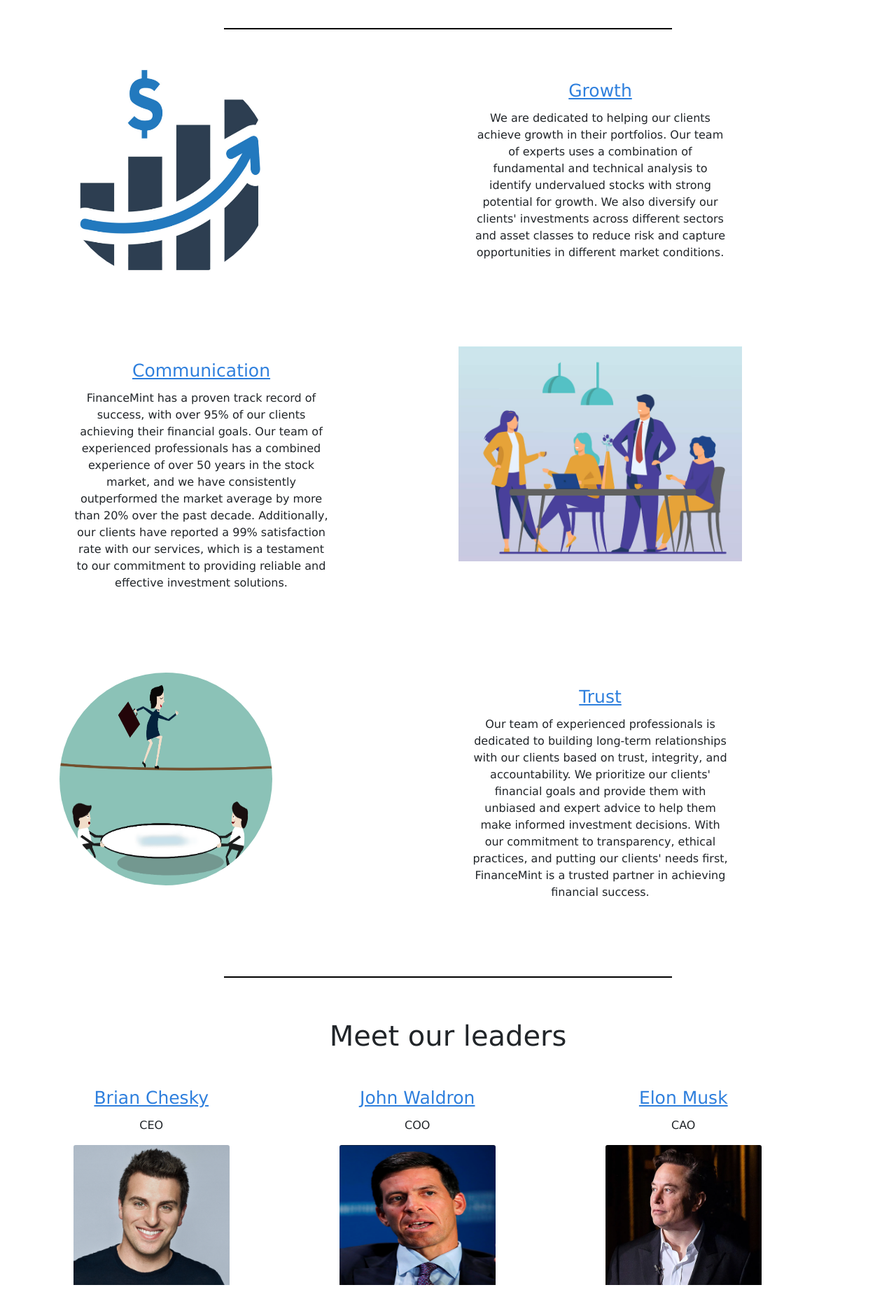
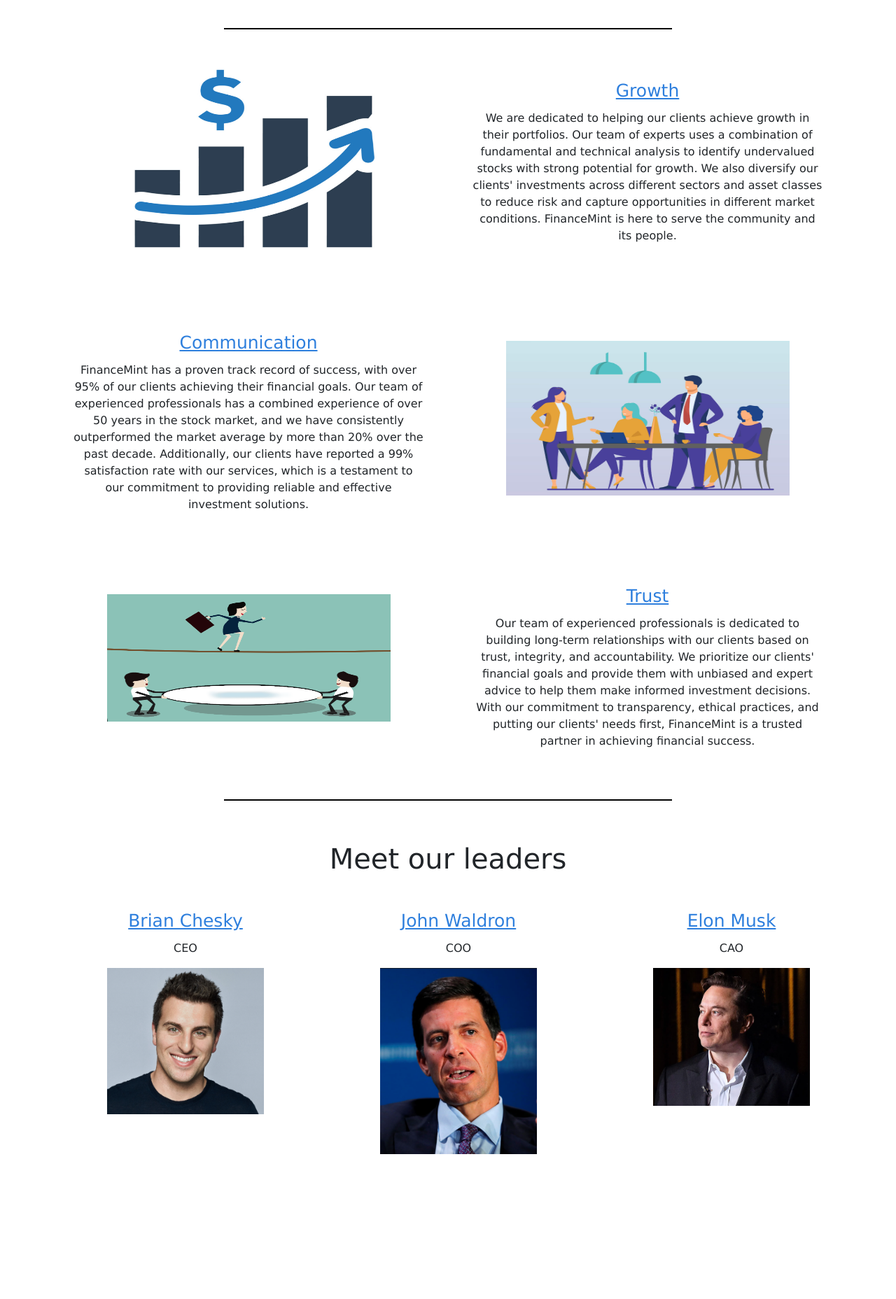
Before and after one commit to 123ginger/FinanceMint, a Flask app: page /home in a window 1280 px wide; the page is wider, and only the part inside the window is pictured. Shown: the part 78-1934 px from the top of that part at 70% size. After the commit the page ends 1727 px from the top of that part, so only its background shows below. Run offline with Flask 3, Linux system fonts and the light colour scheme; a user stored in the database is signed in.

Commit message:
Final upload. Website complete

```diff
--- a/app.py
+++ b/app.py
@@ -1,3 +1,11 @@
+"""
+A fully functioning website that is aimed to address the economic difficulties
+that come with living in the bay area.
+
+Created by: Bradford Tudor
+Date: May 2023
+"""
+
 from flask import *
 from database import init_db, db_session
 from models import *
@@ -8,10 +16,15 @@
 app.secret_key = "vra8eppuJ9vOYP/ybw=="
 
 
-# homepage
+# homepage functionality
 @app.route("/home")
 def home():
-    return render_template("homepage.html")
+    # If someone is logged in then they can go to the page when submitting the website url
+    # if they are not then they will be directed to the login page
+    if "username" in session:
+        return render_template("homepage.html")
+    else:
+        return redirect(url_for("login"))
 
 
 # login functionality
@@ -20,11 +33,12 @@
 def login():
     if request.method=="GET":
         return render_template("login.html")
+    # gets the inputted values from the form and establishes the current user
     elif request.method == "POST":
         username = request.form["username"]
         password = request.form["password"]
         session["username"] = username
-        # check if there is a person like this
+        # check if there is already a user with same credentials
         user = db_session.query(User).where((User.username == username) & (User.password == password)).first()
         if user == None:
             return render_template("login.html")
@@ -32,20 +46,20 @@
             return redirect(url_for("home"))
 
 
-# signup
+# signup functionality
 @app.route("/signup", methods=["GET", "POST"])
 def signup():
-    # ask for new username and password, check if unique, then add to database and redirect to new page
     if request.method=="GET":
         return render_template("signup.html")
     elif request.method == "POST":
-        # ask for content
+        # retrieving input from signup form
         username = request.form["username"]
         password = request.form["password"]
         password_check = request.form["password-check"]
-        # check that there are no passwords like that and it matches the check
+        # check that information is unique and that there is no user with that same username
         user = db_session.query(User).where((User.username == username)).first()
         if (user is None) and (password == password_check):
+            # create new user object, add to database, and set a new current user
             temp = User(username, password)
             db_session.add(temp)
             db_session.commit()
@@ -55,21 +69,24 @@
             return redirect(url_for("signup"))
 
 
-# Forum page
+# Forum functionality
 @app.route("/forum", methods=["GET", "POST"])
 def forum():
+    # user cannot get to these pages unless they are signed in
     if "username" in session:
         if request.method=="GET":
             return render_template("forum.html")
         elif request.method == "POST":
+            # retrieves input from form on forum page
             content = request.form["post-text-area"]
             date = datetime.now().date()
             type = request.form["post-type-select"]
             sort_by = request.form["post-sort-by"]
+            # creates a new post and adds to database
             temp = Post(content, date, type, session["username"])
             db_session.add(temp)
             db_session.commit()
-            # print the posts being made while on page
+            # prints the posts on the page by the special case sorting mechanisms (all, user-contributions, today-posted)
             if sort_by == "all":
                 records = db_session.query(Post).all()
                 return render_template('forum.html', records=records)
@@ -80,19 +97,18 @@
                 records = db_session.query(Post).where(Post.date == datetime.now().date())
                 return render_template('forum.html', records=records)
             else:
-                # sort the posts based on what user said
-                records = db_session.query(Post).where((sort_by == Post.type)).all()
+                # if not one of these specific cases then sort normally by comparing the type to our databases type
+                records = db_session.query(Post).where((Post.type == sort_by)).all()
                 return render_template('forum.html', records = records)
     else:
         return redirect(url_for("login"))
 
 
-# How to log out
+# logout functionality
 @app.route("/logout")
 def logout():
     if "username" in session:
         session.pop("username")
-    #flash("You've been logged out", "info")
     return redirect(url_for("login"))
 
 
--- a/static/styles/homepage.css
+++ b/static/styles/homepage.css
@@ -10,30 +10,46 @@
 }
 
 .card {
-    width: 75%;
+    width: 100%;
     border: 0;
 }
 
-.final_section, .card {
+.owner-img {
+    height: 70%;
+    width: 70%;
+}
+
+.container, .card-deck {
+    display: flex;
+    justify-content: space-between;
+}
+
+.final-section, .card {
     text-align: center;
     font-style: normal;
 }
 
-.final_section {
+.final-section {
     font-size: 40px;
 }
 
-.image1, .image3{
-    border-radius: 50%;
-    float: left;
-    height: 38vh;
-    width: 38vh;
+.content-image-1, .content-image-2, .content-image-3{
+    display: block;
+    width: 75%;
+    height: 75%;
+    margin: 0 auto;
 }
 
-.card-img-top {
-    height: 25vh;
+.content-image-3, .content-image-2 {
+    padding-top: 4vh;
 }
 
 .card-title {
     font-size: 25px;
 }
+
+@media screen and (max-width: 575px) {
+    .content-image-1, .content-image-2, .content-image-3 {
+        display: none;
+    }
+  }
--- a/static/styles/signup.css
+++ b/static/styles/signup.css
@@ -11,7 +11,7 @@
 
 body {
     background-color: #f0f7fb;
-  }
+}
 
 h1 {
     color: #2c3e50;
@@ -29,7 +29,6 @@
     font-weight: bold;
 }
     input[type="text"],
-    input[type="email"],
     input[type="password"] {
     width: 100%;
     padding: 10px;
@@ -39,7 +38,6 @@
     box-shadow: 0 0 5px rgba(0, 0, 0, 0.1);
 }
     input[type="text"]:focus,
-    input[type="email"]:focus,
     input[type="password"]:focus {
     outline: none;
     box-shadow: 0 0 5px #3498db;
--- a/templates/homepage.html
+++ b/templates/homepage.html
@@ -1,6 +1,7 @@
 <!DOCTYPE html>
 <html>
     <head>
+      <title>Home</title>
       <!-- Required meta tags -->
       <meta charset="utf-8">
       <meta name="viewport" content="width=device-width, initial-scale=1, shrink-to-fit=no">
@@ -33,25 +34,23 @@
           </ul>
         </div>
       </nav>
-
-      <!-- Start of the info for about the company-->
+      <!-- Section with general information about company -->
       <div class="hr"><hr></div>
       <div class="container">
         <div class="row">
           <div class="col-sm-6">
-            <img src="/static/images/homepage1.png" class="image1">
+            <img src="/static/images/homepage1.png" class="content-image-1">
           </div>
           <div class="col-sm-6">
             <div class="card">
                 <div class="card-body">
                   <h5 class="card-title">Growth</h5>
-                  <p class="card-text">We are dedicated to helping our clients achieve growth in their portfolios. Our team of experts uses a combination of fundamental and technical analysis to identify undervalued stocks with strong potential for growth. We also diversify our clients' investments across different sectors and asset classes to reduce risk and capture opportunities in different market conditions.</p>
+                  <p class="card-text">We are dedicated to helping our clients achieve growth in their portfolios. Our team of experts uses a combination of fundamental and technical analysis to identify undervalued stocks with strong potential for growth. We also diversify our clients' investments across different sectors and asset classes to reduce risk and capture opportunities in different market conditions. FinanceMint is here to serve the community and its people.</p>
                 </div>
             </div>
           </div>
         </div>
       </div>
-      <br><br><br><br>
       <div class="container">
         <div class="row">
           <div class="col-sm-6">
@@ -63,17 +62,14 @@
             </div>
           </div>
           <div class="col-sm-6">
-            <div class="card">
-                <img src="/static/images/homepage2.png" class="image2">
+            <img src="/static/images/homepage2.png" class="content-image-2">
           </div>
         </div>
-        </div>
-      </div>
-      <br><br><br><br>
+      </div><br>
       <div class="container">
         <div class="row">
           <div class="col-sm-6">
-            <img src="/static/images/homepage3.png" class="image3">
+            <img src="/static/images/homepage3.png" class="content-image-3">
           </div>
           <div class="col-sm-6">
             <div class="card">
@@ -85,18 +81,18 @@
           </div>
         </div>
       </div>
-      <br><br>
-      <!-- Start of section about companies leaders -->
+      <!-- Section that highlights the companies leaders -->
       <div class="hr"><hr></div>
-      <div class="final_section">Meet our leaders</div><br>
+      <div class="final-section">Meet our leaders</div><br>
       <div class="container">
+        <div class="card-deck">
           <div class="row">
             <div class="col-sm-4">
               <div class="card">
                   <div class="card-body">
                     <h5 class="card-title">Brian Chesky</h5>
                     <p class="card-text">CEO</p>
-                  <img src="/static/images/ceo.png" class="card-img-top">
+                    <img src="/static/images/ceo.png" class="owner-img">
                   </div>
                 </div>
             </div>
@@ -105,7 +101,7 @@
                   <div class="card-body">
                     <h5 class="card-title">John Waldron</h5>
                     <p class="card-text">COO</p>
-                  <img src="/static/images/coo.png" class="card-img-top">
+                    <img src="/static/images/coo.png" class="owner-img">
                   </div>
                 </div>
             </div>
@@ -114,7 +110,8 @@
                   <div class="card-body">
                     <h5 class="card-title">Elon Musk</h5>
                     <p class="card-text">CAO</p>
-                  <img src="/static/images/cao.png" class="card-img-top">
+                    <img src="/static/images/cao.png" class="owner-img">
+                  </div>
                 </div>
             </div>
           </div>
```
Also changed, not shown: models.py (+7 -6 lines), static/styles/forum.css (+6 -2 lines), static/styles/login.css (+33 -32 lines), templates/forum.html (+18 -16 lines), templates/login.html (+12 -11 lines), templates/signup.html (+5 -4 lines), database.db. Lines whose indentation alone changed are shown as unchanged.
